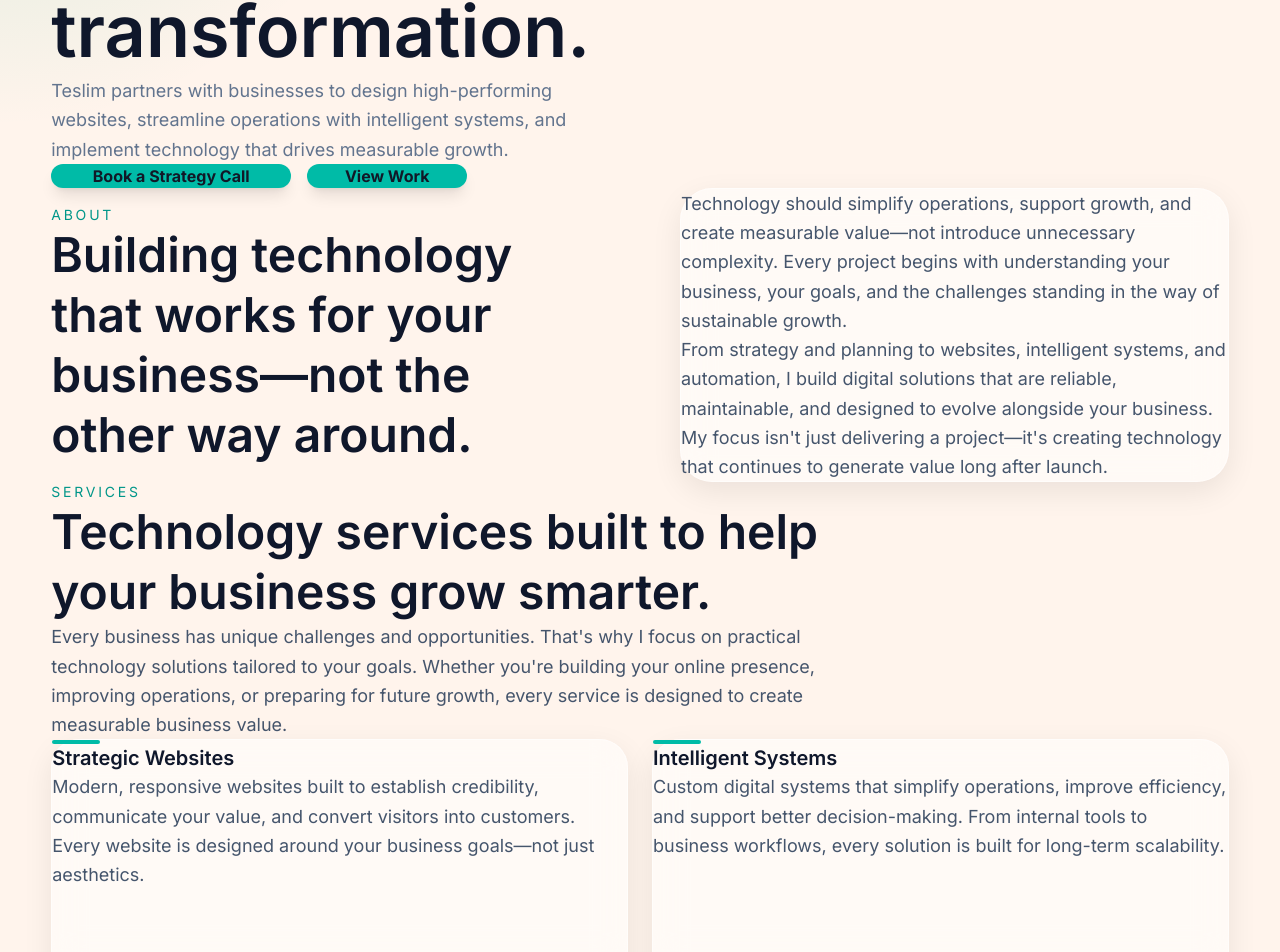
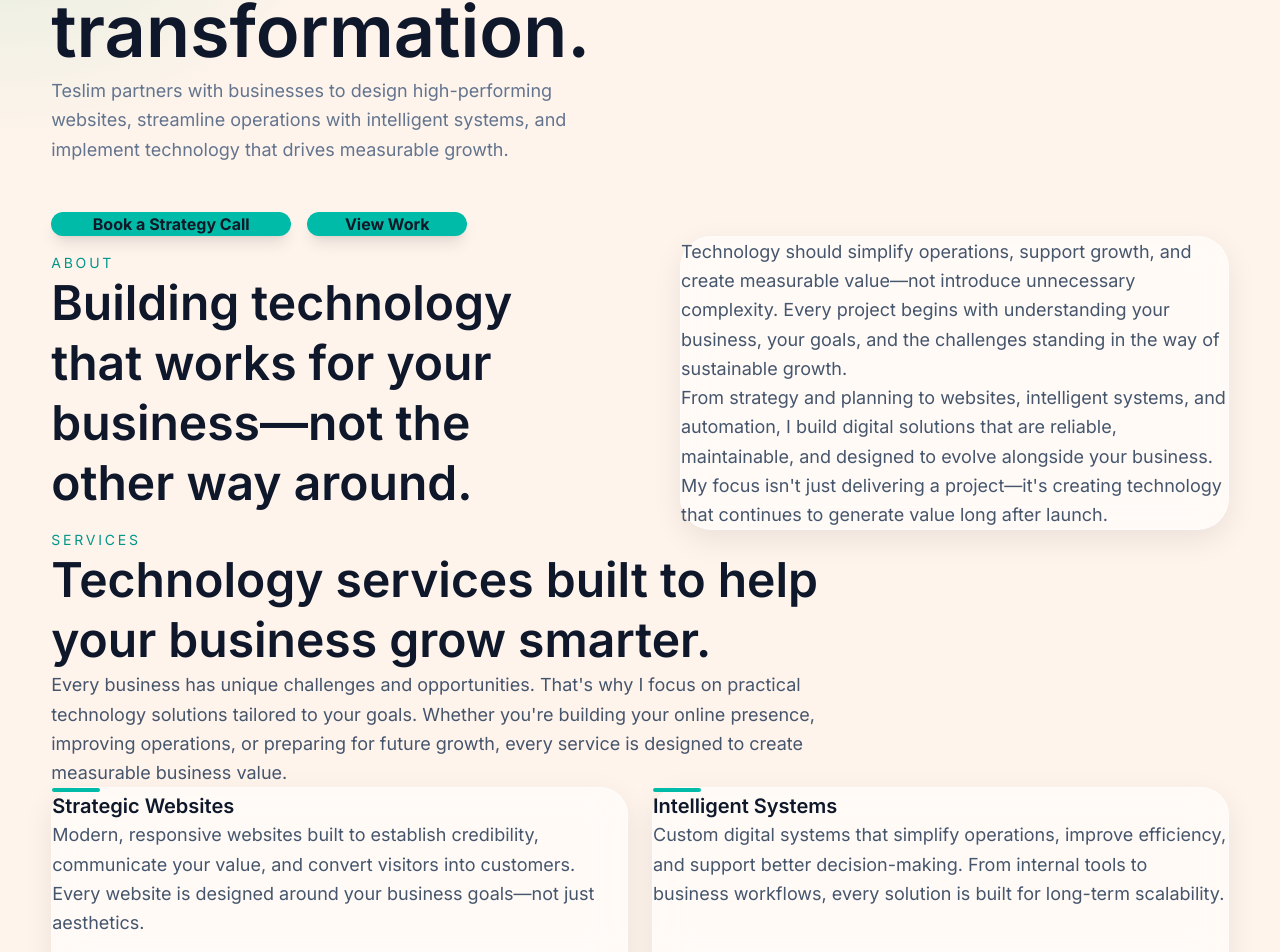
Before and after one commit to 0xTes/Tes-portfolio-site, a React (Vite) app: page / in a window 1280 px wide. Shown: the part 795-1747 px from the top of the page. Built offline with nearby package versions, Linux system fonts and the light colour scheme.

Commit message:
fix(hero): improve CTA spacing

```diff
--- a/src/components/Hero.jsx
+++ b/src/components/Hero.jsx
@@ -35,7 +35,7 @@
             technology that drives measurable growth.
           </p>
 
-          <div className="mt-12 flex flex-wrap gap-4">
+          <div className="hero-actions flex flex-wrap gap-4">
             <a
               href="#contact"
               className="inline-flex min-w-[240px] items-center justify-center rounded-full bg-teal-500 px-8 py-4 font-bold text-white shadow-lg transition-all duration-300 hover:-translate-y-0.5 hover:bg-teal-600 hover:shadow-xl focus-visible:outline-none focus-visible:ring-2 focus-visible:ring-teal-500 focus-visible:ring-offset-2 motion-reduce:transition-none motion-reduce:hover:translate-y-0"
--- a/src/index.css
+++ b/src/index.css
@@ -83,6 +83,10 @@
   margin-inline: auto;
 }
 
+.hero-actions {
+  margin-top: 48px;
+}
+
 .glass-card {
   background: rgba(255, 255, 255, 0.55);
   backdrop-filter: blur(16px);
```
